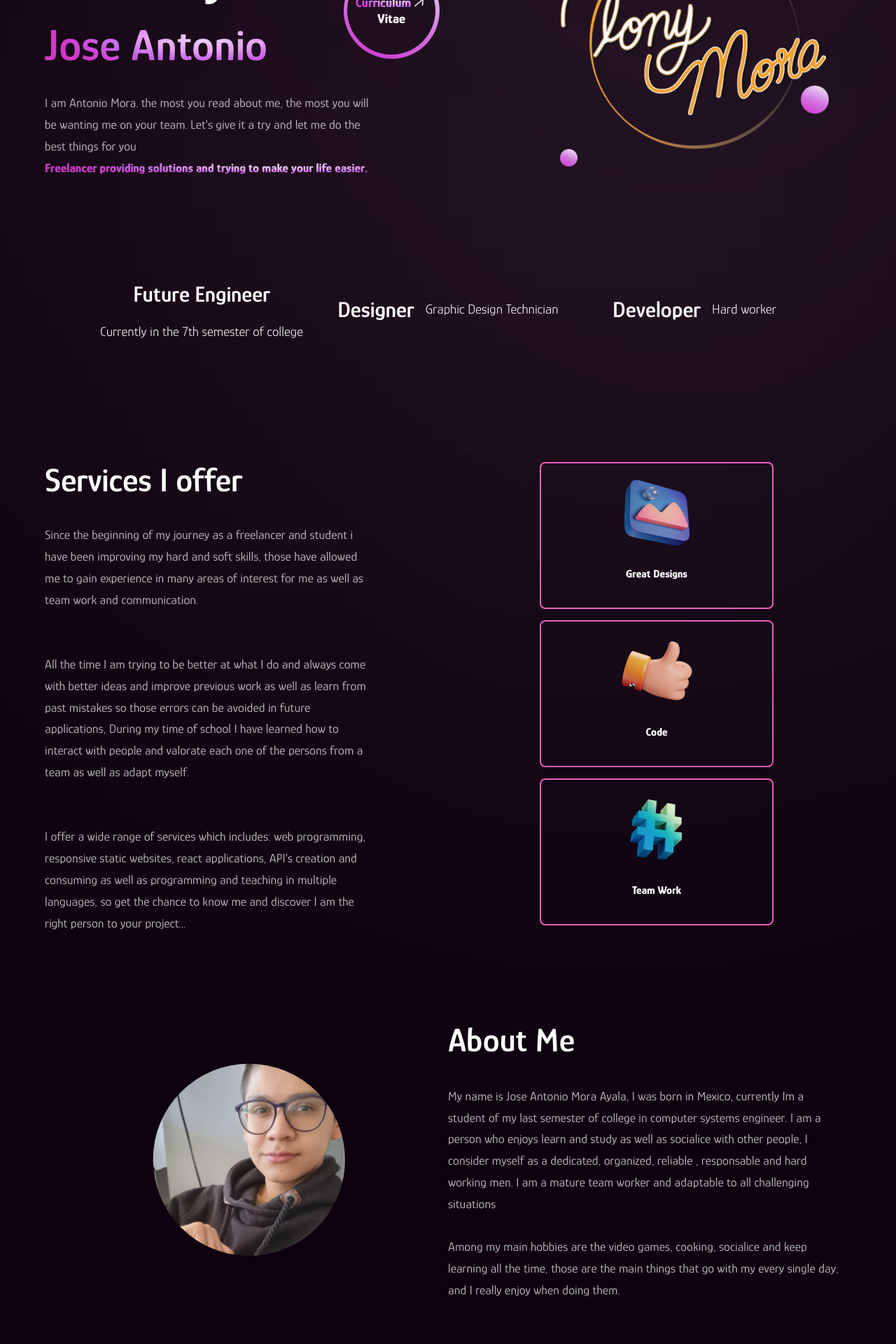
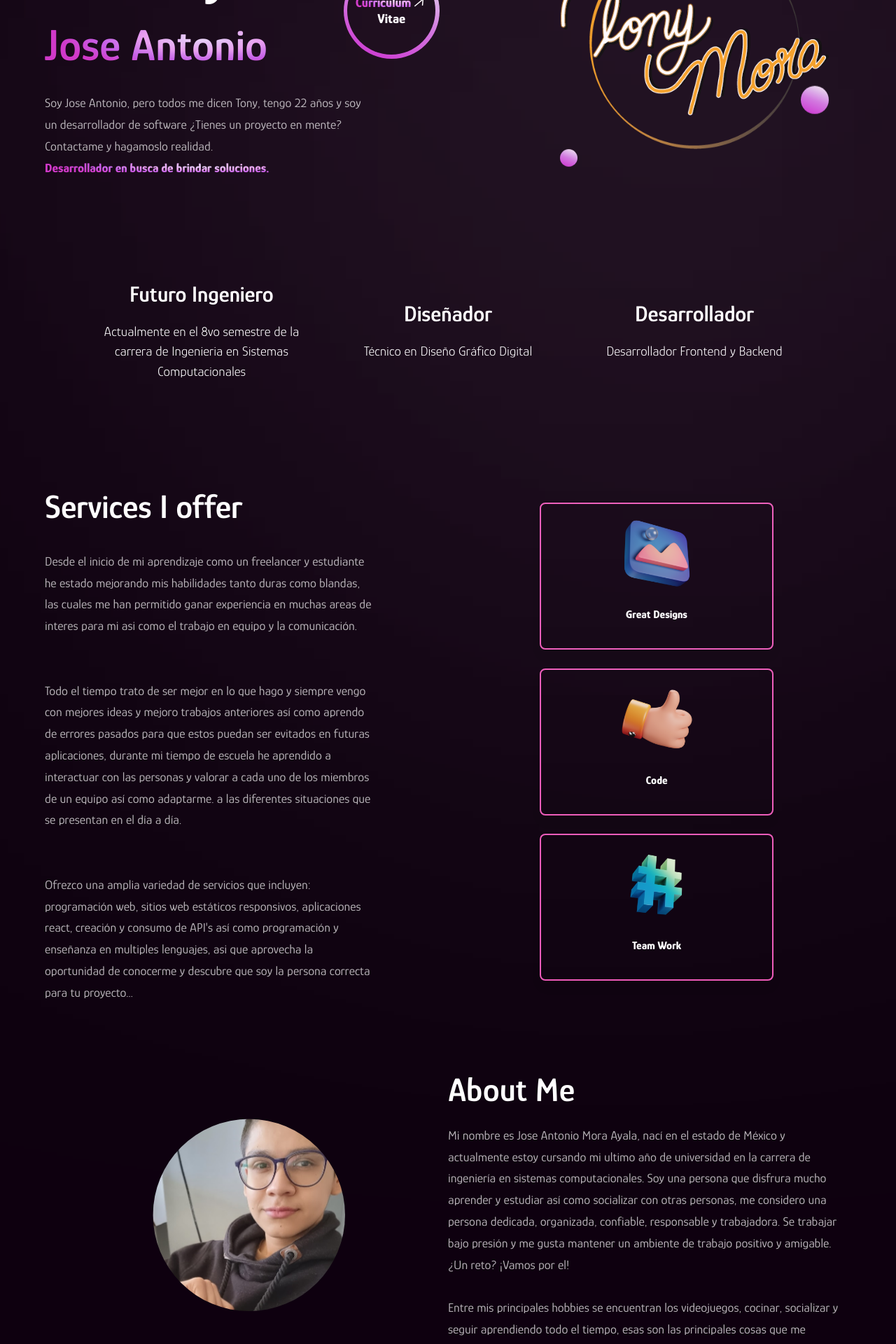
Before and after one commit to antonioayalam2001/AntonioAyalaWebPage, a React (Vite) app: page / in a window 1280 px wide. Shown: the part 300-2220 px from the top of the page at 70% size. Built offline with nearby package versions, Linux system fonts and the light colour scheme.

Commit message:
Cambios en los textos de la página

```diff
--- a/src/components/AboutMe.jsx
+++ b/src/components/AboutMe.jsx
@@ -13,13 +13,13 @@ export const AboutMe = () => {
             {/*    Right Section*/}
             <div className={'flex-1 flex flex-col text-white  justify-around items-center '}>
                 <h2 className={` ${styles.heading2}`}>About Me</h2>
-                <p className={'font-glory font-normal text-dimWhite text-[18px] leading-[30.8px]'}>My name is Jose Antonio Mora Ayala, I was born in Mexico, currently Im a student of my last semester of college in
-                    computer systems engineer.
-                    I am a person who enjoys learn and study as well as socialice with other people, I consider myself as a dedicated, organized, reliable , responsable and hard working men.
-                    I am a mature team worker and adaptable to all challenging situations
-                <br/><br/>
-                    Among my main hobbies are the video games, cooking, socialice and keep learning all the time, those are the main things that go with my every single day, and I really enjoy
-                    when doing them.
+                <p className={'font-glory font-normal text-dimWhite text-[18px] leading-[30.8px]'}>
+
+                    Mi nombre es Jose Antonio Mora Ayala, nací en el estado de México y actualmente estoy cursando mi ultimo año de universidad en la carrera de ingeniería en sistemas computacionales.
+                    Soy una persona que disfrura mucho aprender y estudiar así como socializar con otras personas, me considero una persona dedicada, organizada, confiable, responsable y trabajadora.
+                    Se trabajar bajo presión y me gusta mantener un ambiente de trabajo positivo y amigable. ¿Un reto? ¡Vamos por el!
+                    <br /><br />
+                    Entre mis principales hobbies se encuentran los videojuegos, cocinar, socializar y seguir aprendiendo todo el tiempo, esas son las principales cosas que me acompañan en mi día a día, y realmente disfruto
                 </p>
 
             </div>
--- a/src/components/Footer.jsx
+++ b/src/components/Footer.jsx
@@ -9,9 +9,9 @@ export const Footer = () => {
                 <div className={'md:flex-[4] flex flex-col justify-center items-start md:justify-start md:mr-10'}>
                     <img src={logo} alt="tony ayala" className={'w-[266px] h-[72px] object-contain'}/>
                     <p className={` ${styles.paragraph} mt-4 max-w-[310px]`}>
-                        We can do multiple and amazing things together.
-                        Contact me. <br />
-                        Page created with ReactJs
+                        Podemos hacer multiples cosas juntos, ¿Tienes un proyecto en mente?
+                        Contactame. <br />
+                        Página creada con ReactJs
                     </p>
                 </div>
 
--- a/src/components/Hero.jsx
+++ b/src/components/Hero.jsx
@@ -30,12 +30,12 @@ export const Hero = () => {
                 </div>
 
                 <p className={` ${styles.paragraph} max-w-[470px] mt-5`}>
-                    I am Antonio Mora. the most you read about me, the most you will be wanting
-                    me on your team.
-                    Let's give it a try and let me do the best things for you
+                    Soy Jose Antonio, pero todos me dicen Tony, tengo 22 años y soy un desarrollador de software
+                    ¿Tienes un proyecto en mente?
+                    Contactame y hagamoslo realidad.
                     <br/>
                     <span className={"text-gradient font-bold"}>
-                        Freelancer providing solutions and trying to make your life easier.
+                        Desarrollador en busca de brindar soluciones.
                     </span>
                 </p>
             </div>
--- a/src/components/Services.jsx
+++ b/src/components/Services.jsx
@@ -10,15 +10,14 @@ export const Services = () => {
             <div className={` ${layout.sectionInfo}`}>
                 <h2 className={` ${styles.heading2}`}>Services I offer</h2>
                 <p className={` ${styles.paragraph} md:max-w-[100%] md:max-w-[470px] max-w-[100%] mt-6`}>
-                    Since the beginning of my journey as a freelancer and student i have been improving my hard and soft skills, those have allowed me to gain experience in many areas of interest for
-                    me as well as team work and communication.
-                    <br/><br/><br/>
-                    All the time I am trying to be better at what I do and always come with better ideas and improve previous work as well as learn from past
-                    mistakes so those errors can be avoided in future applications, During my time of school I have learned how to interact with people and valorate each one of the persons from a team as
-                    well as adapt myself.
-                    <br/><br/><br/>
-                    I offer a wide range of services which includes: web programming, responsive static websites, react applications, API's creation and consuming as well as programming and teaching
-                    in multiple languages, so get the chance to know me and discover I am the right person to your project...
+                    Desde el inicio de mi aprendizaje como un freelancer y estudiante he estado mejorando mis habilidades tanto duras como blandas, las cuales me han permitido ganar experiencia en muchas areas de interes para mi
+                    asi como el trabajo en equipo y la comunicación.
+                    <br /><br /><br />
+                    Todo el tiempo trato de ser mejor en lo que hago y siempre vengo con mejores ideas y mejoro trabajos anteriores así como aprendo de errores pasados para que estos puedan ser evitados en futuras aplicaciones, durante mi tiempo de escuela he aprendido a interactuar con las personas y valorar a cada uno de los miembros de un equipo así como adaptarme.
+                    a las diferentes situaciones que se presentan en el día a día.
+                    <br /><br /><br />
+                    Ofrezco una amplia variedad de servicios que incluyen: programación web, sitios web estáticos responsivos, aplicaciones react, creación y consumo de API's así como programación y enseñanza
+                    en multiples lenguajes, asi que aprovecha la oportunidad de conocerme y descubre que soy la persona correcta para tu proyecto...
                 </p>
             </div>
 
--- a/src/helpers/constants.js
+++ b/src/helpers/constants.js
@@ -153,9 +153,9 @@ export const socialMedia = [
 ];
 
 export const values = [
-    {id:"value-1",title:"Future Engineer",value:"Currently in the 7th semester of college"},
-    {id:"value-2",title:"Designer",value:"Graphic Design Technician "},
-    {id:"value-3",title:"Developer",value:"Hard worker"},
+    {id:"value-1",title:"Futuro Ingeniero",value:"Actualmente en el 8vo semestre de la carrera de Ingenieria en Sistemas Computacionales"},
+    {id:"value-2",title:"Diseñador",value:"Técnico en Diseño Gráfico Digital "},
+    {id:"value-3",title:"Desarrollador",value:" Desarrollador Frontend y Backend"},
 ]
 
 export const services = [
```
